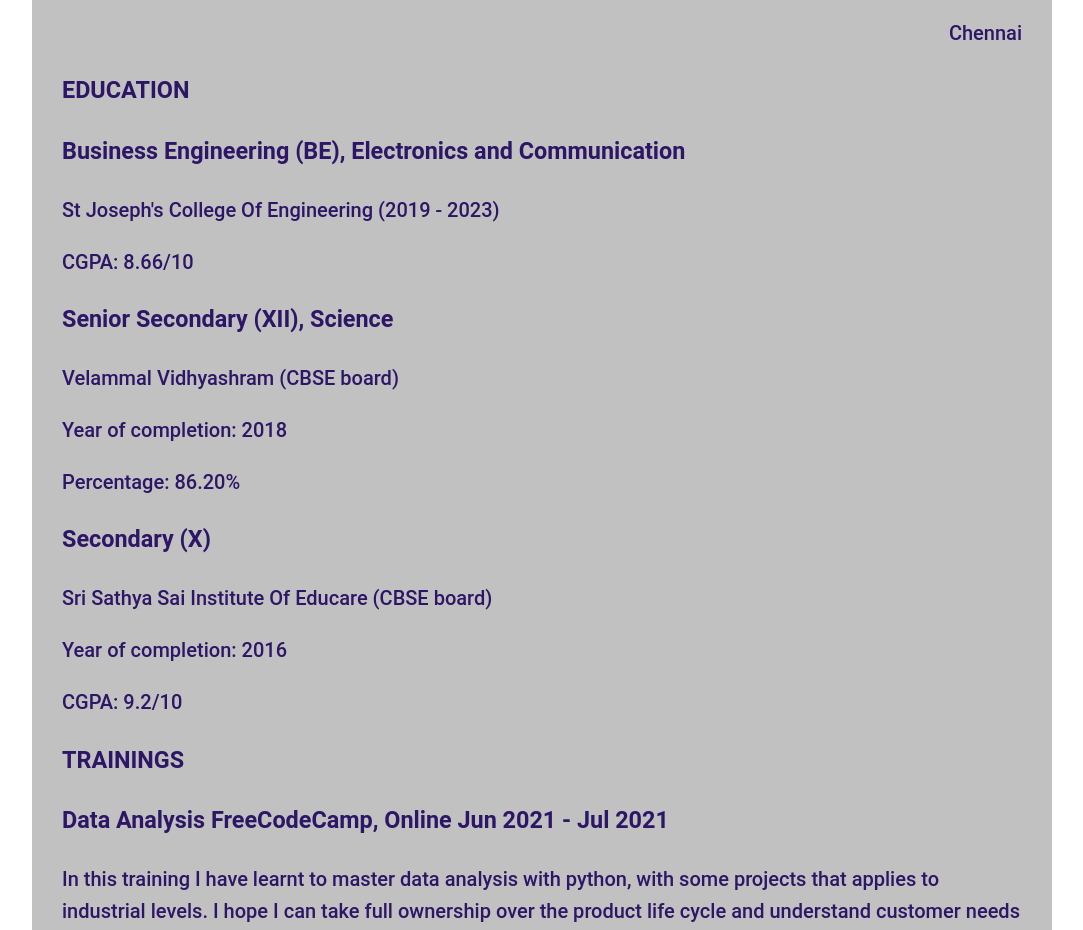
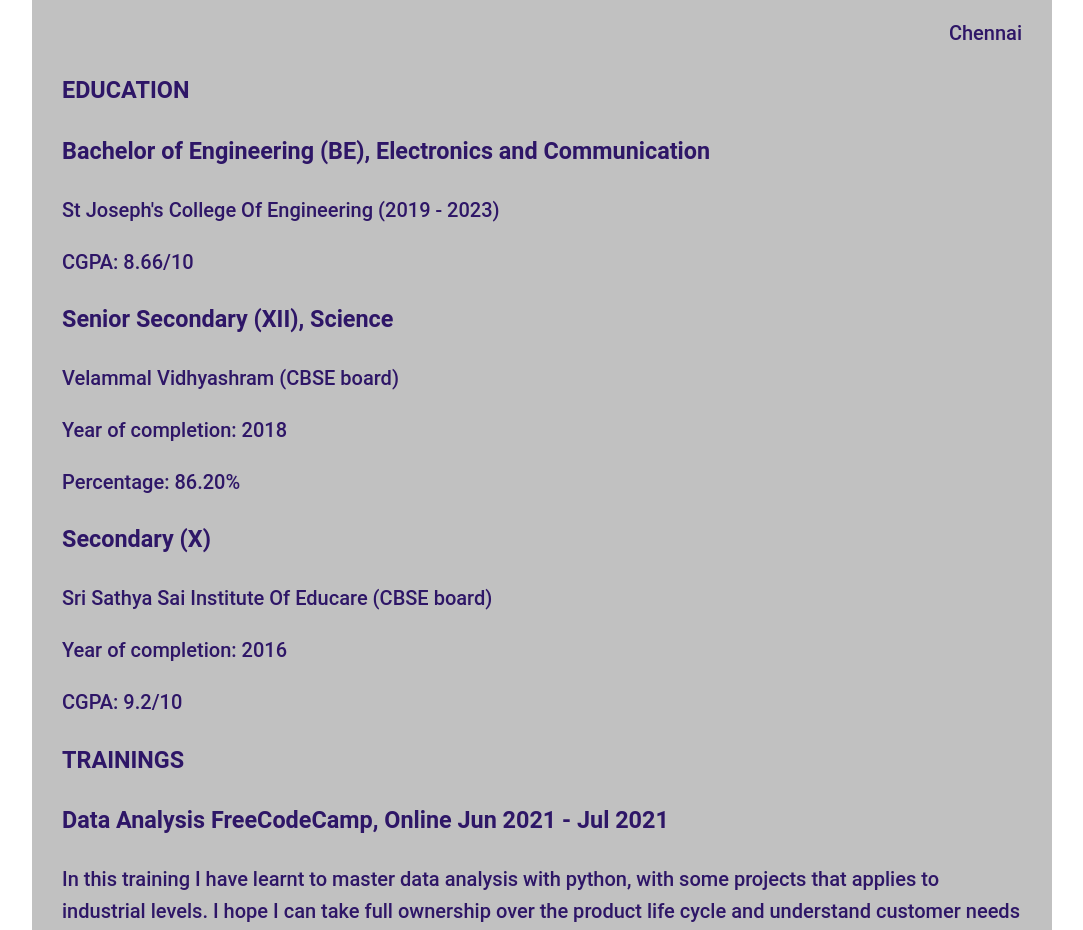
Before and after one commit to Balakumaran51/Balakumaran51-ShapeAI_React_Basics_Balakumaran_M, a React (Create React App) app: page /Resume in a window 1280 px wide. Shown: the part 880-1810 px from the top of the page, without its empty margins (98-1181 px from the left). Built offline with nearby package versions, Linux system fonts and the light colour scheme.

Commit message:
Update Resume.js

```diff
--- a/src/components/Resume.js
+++ b/src/components/Resume.js
@@ -61,7 +61,7 @@ return (
 
     <div className={classes.content}>
     <h3>EDUCATION</h3>
-    <h3>Business Engineering (BE), Electronics and Communication</h3>
+    <h3>Bachelor of Engineering (BE), Electronics and Communication</h3>
     <p>St Joseph's College Of Engineering (2019 - 2023)</p>
     <p>CGPA: 8.66/10</p>
 
```
